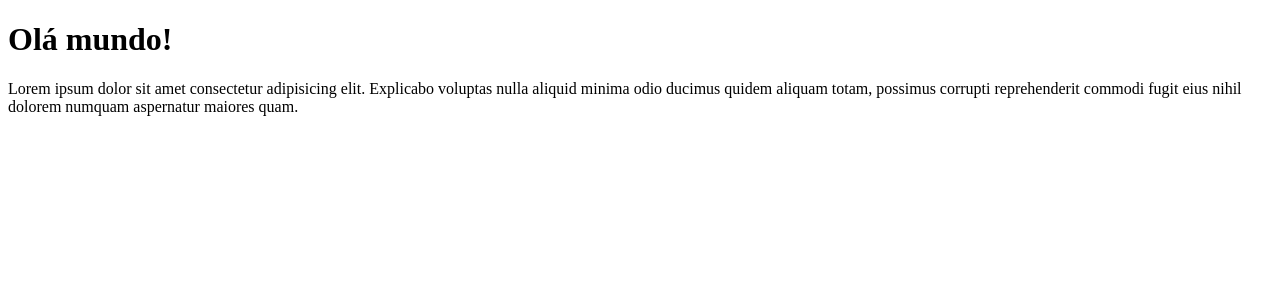
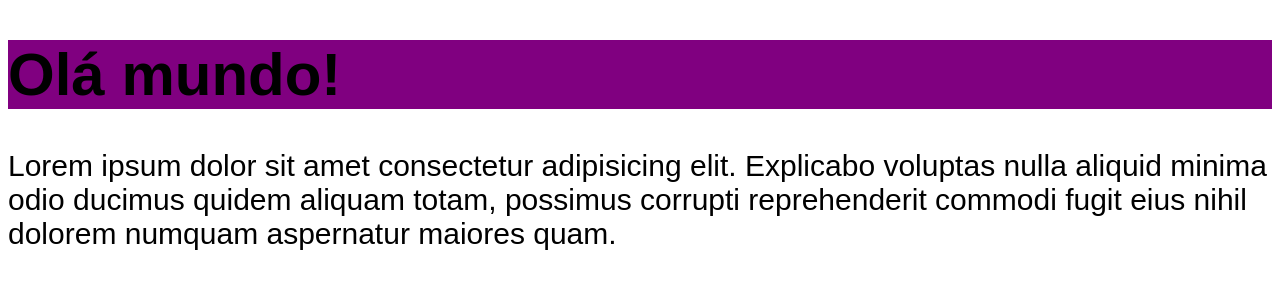
Before and after one commit to PatrickyLucas/chronos-pomodoro, a React (Vite) app: page / in a window 1280 px wide. Shown: the top 300 px of the page. Built offline with nearby package versions, Linux system fonts and the light colour scheme.

Commit message:
Importando e usando arquivos de CSS Modules com escopo de componente

```diff
--- a/src/App.tsx
+++ b/src/App.tsx
@@ -1,9 +1,14 @@
+import { Heading } from './components/Heading';
+
+import './styles/theme.css';
+import './styles/global.css';
+
 export function App() {
   console.log('Oi');
 
   return (
     <>
-      <h1>Olá mundo!</h1>
+      <Heading />
       <p>
         Lorem ipsum dolor sit amet consectetur adipisicing elit. Explicabo
         voluptas nulla aliquid minima odio ducimus quidem aliquam totam,
--- /dev/null
+++ b/src/components/Heading.module.css
@@ -0,0 +1,4 @@
+.heading {
+  background: purple;
+  color: black;
+}
--- /dev/null
+++ b/src/components/Heading.tsx
@@ -0,0 +1,6 @@
+import styles from './Heading.module.css';
+
+export function Heading() {
+  console.log(styles);
+  return <h1 className={styles.heading}>Olá mundo!</h1>;
+}
--- /dev/null
+++ b/src/styles/global.css
@@ -0,0 +1,8 @@
+body {
+  font-family: sans-serif;
+  font-size: 30px;
+}
+
+h1 {
+  color: var(--primary);
+}
--- /dev/null
+++ b/src/styles/theme.css
@@ -0,0 +1,3 @@
+:root {
+  --primary: pink;
+}
```
